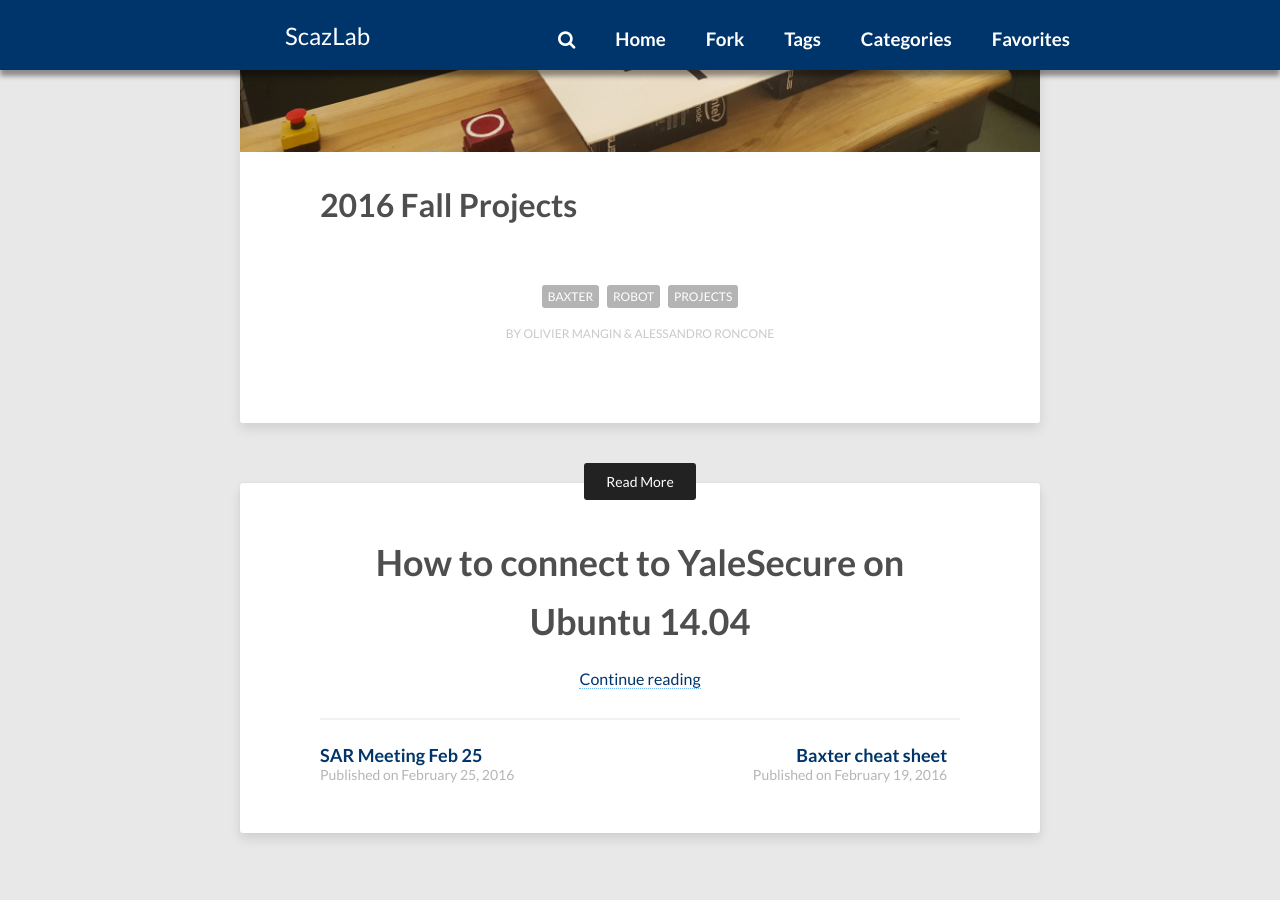
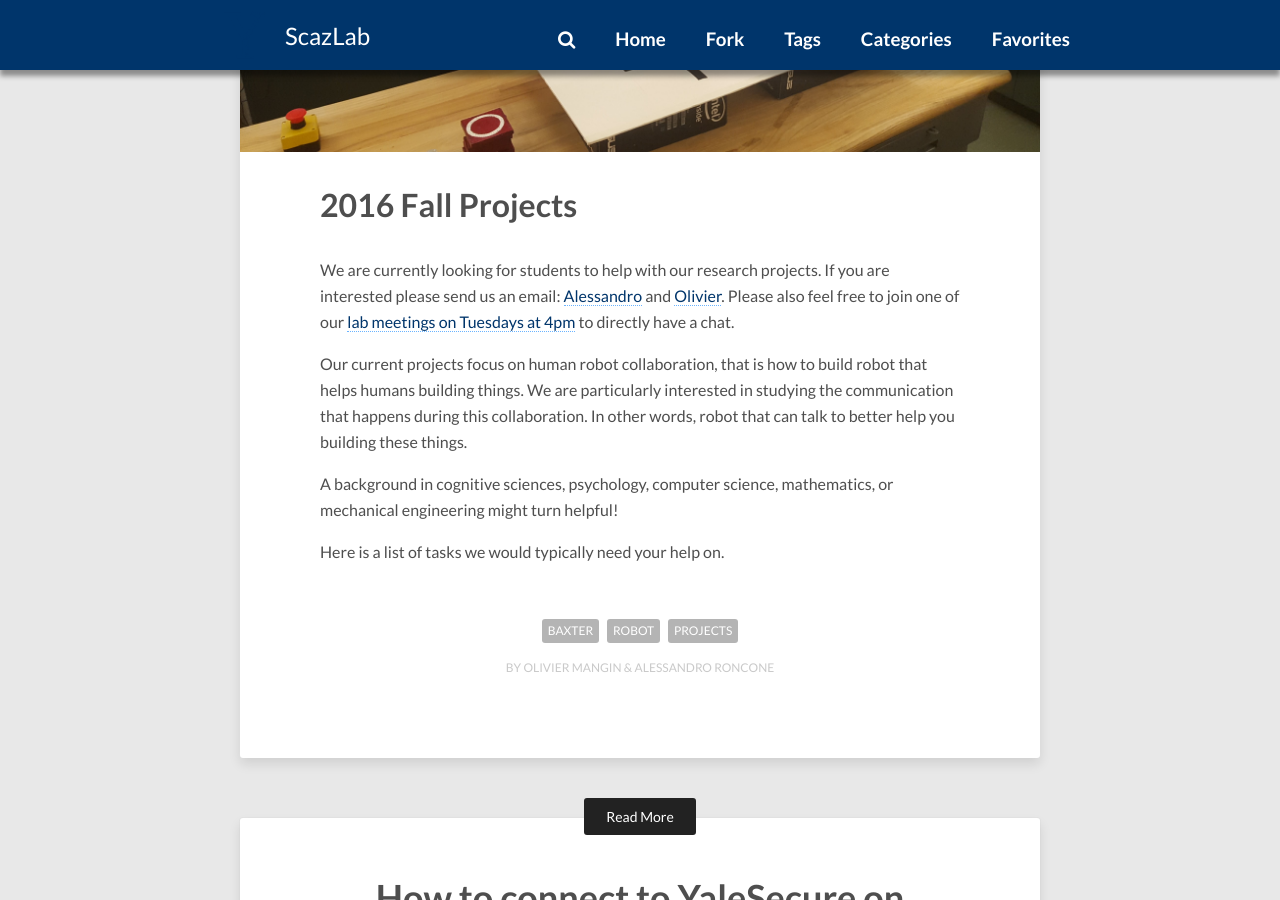
Before and after one commit to ScazLab/ScazLab.github.io, a Jekyll site: the page built from _posts/2016-10-04-Fall-projects.md, in a window 1280 px wide and 900 px high, scrolled down 648 px. Built offline with Jekyll 4.4.1, drawn with Linux system fonts in a browser that asks for light colours; nearby versions of some CDN libraries; comment, search, counter and statistics services are not loaded.

Commit message:
Intro to 2016 fall projects.

```diff
--- a/_posts/2016-10-04-Fall-projects.md
+++ b/_posts/2016-10-04-Fall-projects.md
@@ -11,4 +11,12 @@
 excerpt_separator: <!-- More -->
 ---
 
+We are currently looking for students to help with our research projects. If you are interested please send us an email: [Alessandro](mailto:alessandro.rancone@yale.edu) and [Olivier](mailto:olivier.mangin@yale.edu). Please also feel free to join one of our [lab meetings on Tuesdays at 4pm](http://scazlab.yale.edu/news/fall-semester-lab-meetings-update) to directly have a chat.
+
+Our current projects focus on human robot collaboration, that is how to build robot that helps humans building things. We are particularly interested in studying the communication that happens during this collaboration. In other words, robot that can talk to better help you building these things.
+
+A background in cognitive sciences, psychology, computer science, mathematics, or mechanical engineering might turn helpful!
+
 <!-- More -->
+
+Here is a list of tasks we would typically need your help on.
```
